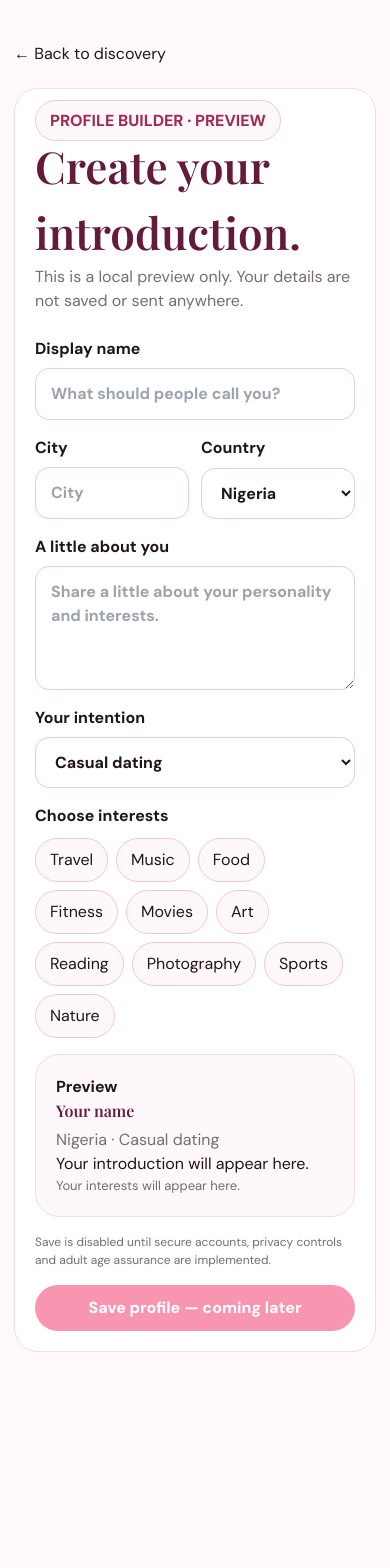
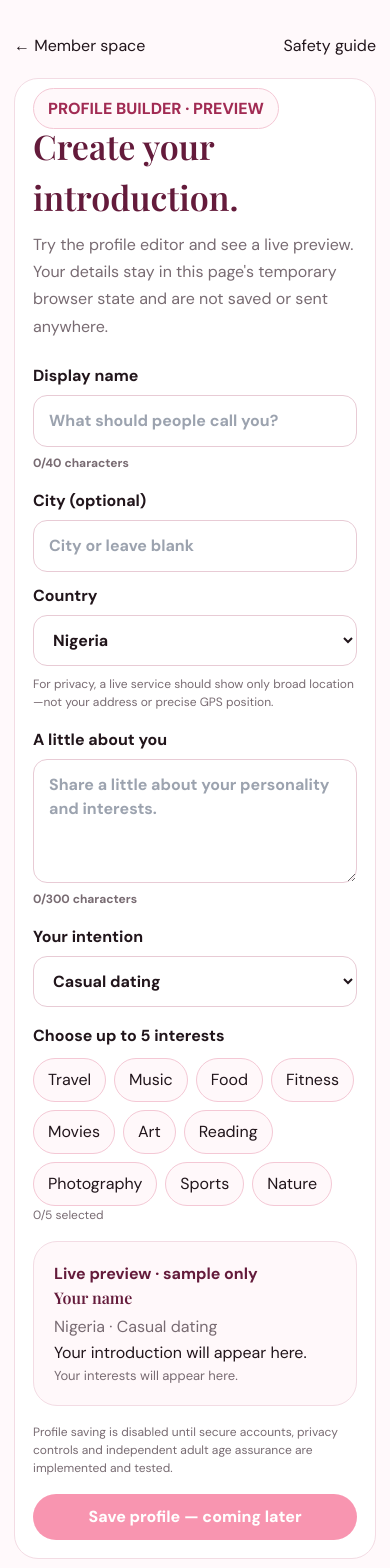
Before and after one commit to pullofficial/Pull, a Next.js app: page /profile in a window 390 px wide. Shown: the top 1568 px of the page. Before the commit the page ends 1422 px from the top, so only its background shows below. Built offline with nearby package versions, Linux system fonts and the light colour scheme.

Commit message:
Improve accessible responsive profile builder preview

```diff
--- a/app/profile/page.tsx
+++ b/app/profile/page.tsx
@@ -1,18 +1,85 @@
 "use client";
 
 import { useState } from "react";
-export default function ProfilePage(){
- const [name,setName]=useState(""); const [city,setCity]=useState(""); const [country,setCountry]=useState("Nigeria"); const [bio,setBio]=useState(""); const [intent,setIntent]=useState("Casual dating"); const [interests,setInterests]=useState<string[]>([]);
- const choices=["Travel","Music","Food","Fitness","Movies","Art","Reading","Photography","Sports","Nature"];
- return <main className="container" style={{maxWidth:720,padding:"42px 0 70px"}}><a href="/discover">← Back to discovery</a><div className="feature" style={{marginTop:22}}><span className="pill" style={{color:"#a12b53",fontWeight:800}}>PROFILE BUILDER · PREVIEW</span><h1 className="serif" style={{fontSize:44,color:"#641b3b"}}>Create your introduction.</h1><p className="muted">This is a local preview only. Your details are not saved or sent anywhere.</p>
- <div style={{display:"grid",gap:16,marginTop:24}}>
-  <label style={{display:"grid",gap:7,fontWeight:700}}>Display name<input className="field" value={name} onChange={e=>setName(e.target.value)} maxLength={40} placeholder="What should people call you?"/></label>
-  <div style={{display:"grid",gridTemplateColumns:"1fr 1fr",gap:12}}><label style={{display:"grid",gap:7,fontWeight:700}}>City<input className="field" value={city} onChange={e=>setCity(e.target.value)} placeholder="City"/></label><label style={{display:"grid",gap:7,fontWeight:700}}>Country<select className="field" value={country} onChange={e=>setCountry(e.target.value)}>{["Nigeria","United States","United Kingdom","Canada","Germany","France","Portugal","Spain","Netherlands","Australia","South Africa"].map(c=><option key={c}>{c}</option>)}</select></label></div>
-  <label style={{display:"grid",gap:7,fontWeight:700}}>A little about you<textarea className="field" rows={4} maxLength={300} value={bio} onChange={e=>setBio(e.target.value)} placeholder="Share a little about your personality and interests."/></label>
-  <label style={{display:"grid",gap:7,fontWeight:700}}>Your intention<select className="field" value={intent} onChange={e=>setIntent(e.target.value)}><option>Casual dating</option><option>Meet new people</option><option>Meaningful connection</option></select></label>
-  <div><strong>Choose interests</strong><div style={{display:"flex",gap:8,flexWrap:"wrap",marginTop:10}}>{choices.map(c=><button key={c} type="button" onClick={()=>setInterests(v=>v.includes(c)?v.filter(x=>x!==c):[...v,c])} className="pill" style={{cursor:"pointer",borderColor:interests.includes(c)?"#f43f70":"#f4c8d5",background:interests.includes(c)?"#ffe6ed":"#fff8fa"}}>{interests.includes(c)?"✓ ":""}{c}</button>)}</div></div>
-  <div className="feature" style={{background:"#fff8fa"}}><strong>Preview</strong><h2 className="serif" style={{color:"#641b3b",marginBottom:5}}>{name||"Your name"}{city?", "+city:""}</h2><p className="muted">{country} · {intent}</p><p>{bio||"Your introduction will appear here."}</p><p className="muted" style={{fontSize:13}}>{interests.join(" · ")||"Your interests will appear here."}</p></div>
-  <p className="muted" style={{fontSize:12}}>Save is disabled until secure accounts, privacy controls and adult age assurance are implemented.</p>
-  <button className="btn btn-primary" disabled style={{opacity:.55}}>Save profile — coming later</button>
- </div></div></main>
+
+const countries = ["Nigeria", "United States", "United Kingdom", "Canada", "Germany", "France", "Portugal", "Spain", "Netherlands", "Australia", "South Africa"];
+const choices = ["Travel", "Music", "Food", "Fitness", "Movies", "Art", "Reading", "Photography", "Sports", "Nature"];
+
+export default function ProfilePage() {
+  const [name, setName] = useState("");
+  const [city, setCity] = useState("");
+  const [country, setCountry] = useState("Nigeria");
+  const [bio, setBio] = useState("");
+  const [intent, setIntent] = useState("Casual dating");
+  const [interests, setInterests] = useState<string[]>([]);
+
+  function toggleInterest(choice: string) {
+    setInterests((current) => current.includes(choice)
+      ? current.filter((item) => item !== choice)
+      : current.length < 5 ? [...current, choice] : current);
+  }
+
+  return (
+    <main className="container" style={{ maxWidth: 760, padding: "34px 0 70px" }}>
+      <header style={{ display: "flex", justifyContent: "space-between", alignItems: "center", gap: 12, flexWrap: "wrap" }}>
+        <a href="/dashboard">← Member space</a>
+        <a href="/safety">Safety guide</a>
+      </header>
+      <section className="feature" style={{ marginTop: 20, padding: "clamp(18px, 4vw, 30px)" }}>
+        <span className="pill" style={{ color: "#a12b53", fontWeight: 800 }}>PROFILE BUILDER · PREVIEW</span>
+        <h1 className="serif" style={{ fontSize: "clamp(34px, 7vw, 44px)", color: "#641b3b", marginBottom: 8 }}>Create your introduction.</h1>
+        <p className="muted" style={{ lineHeight: 1.7 }}>Try the profile editor and see a live preview. Your details stay in this page's temporary browser state and are not saved or sent anywhere.</p>
+
+        <div style={{ display: "grid", gap: 17, marginTop: 24 }}>
+          <label style={{ display: "grid", gap: 7, fontWeight: 700 }}>Display name
+            <input className="field" value={name} onChange={(event) => setName(event.target.value)} maxLength={40} placeholder="What should people call you?" autoComplete="nickname" />
+            <span className="muted" style={{ fontSize: 12 }}>{name.length}/40 characters</span>
+          </label>
+
+          <div style={{ display: "grid", gridTemplateColumns: "repeat(auto-fit,minmax(min(100%,220px),1fr))", gap: 12 }}>
+            <label style={{ display: "grid", gap: 7, fontWeight: 700 }}>City (optional)
+              <input className="field" value={city} onChange={(event) => setCity(event.target.value)} maxLength={60} placeholder="City or leave blank" autoComplete="address-level2" />
+            </label>
+            <label style={{ display: "grid", gap: 7, fontWeight: 700 }}>Country
+              <select className="field" value={country} onChange={(event) => setCountry(event.target.value)}>{countries.map((value) => <option key={value}>{value}</option>)}</select>
+            </label>
+          </div>
+          <p className="muted" style={{ fontSize: 12, margin: "-8px 0 0" }}>For privacy, a live service should show only broad location—not your address or precise GPS position.</p>
+
+          <label style={{ display: "grid", gap: 7, fontWeight: 700 }}>A little about you
+            <textarea className="field" rows={4} maxLength={300} value={bio} onChange={(event) => setBio(event.target.value)} placeholder="Share a little about your personality and interests." />
+            <span className="muted" style={{ fontSize: 12 }}>{bio.length}/300 characters</span>
+          </label>
+
+          <label style={{ display: "grid", gap: 7, fontWeight: 700 }}>Your intention
+            <select className="field" value={intent} onChange={(event) => setIntent(event.target.value)}>
+              <option>Casual dating</option><option>Meet new people</option><option>Meaningful connection</option>
+            </select>
+          </label>
+
+          <fieldset style={{ border: 0, padding: 0, margin: 0 }}>
+            <legend style={{ fontWeight: 700 }}>Choose up to 5 interests</legend>
+            <div style={{ display: "flex", gap: 8, flexWrap: "wrap", marginTop: 10 }}>
+              {choices.map((choice) => {
+                const selected = interests.includes(choice);
+                return <button key={choice} type="button" aria-pressed={selected} onClick={() => toggleInterest(choice)} className="pill" style={{ cursor: "pointer", borderColor: selected ? "#f43f70" : "#f4c8d5", background: selected ? "#ffe6ed" : "#fff8fa" }}>{selected ? "✓ " : ""}{choice}</button>;
+              })}
+            </div>
+            <p className="muted" aria-live="polite" style={{ fontSize: 12 }}>{interests.length}/5 selected</p>
+          </fieldset>
+
+          <section className="feature" aria-label="Live profile preview" style={{ background: "#fff8fa" }}>
+            <strong style={{ color: "#641b3b" }}>Live preview · sample only</strong>
+            <h2 className="serif" style={{ color: "#641b3b", marginBottom: 5 }}>{name.trim() || "Your name"}{city.trim() ? " · " + city.trim() : ""}</h2>
+            <p className="muted">{country} · {intent}</p>
+            <p style={{ lineHeight: 1.7, overflowWrap: "anywhere" }}>{bio.trim() || "Your introduction will appear here."}</p>
+            <p className="muted" style={{ fontSize: 13 }}>{interests.join(" · ") || "Your interests will appear here."}</p>
+          </section>
+
+          <p className="muted" style={{ fontSize: 12 }}>Profile saving is disabled until secure accounts, privacy controls and independent adult age assurance are implemented and tested.</p>
+          <button className="btn btn-primary" disabled aria-disabled="true" style={{ opacity: .55 }}>Save profile — coming later</button>
+        </div>
+      </section>
+    </main>
+  );
 }
```
